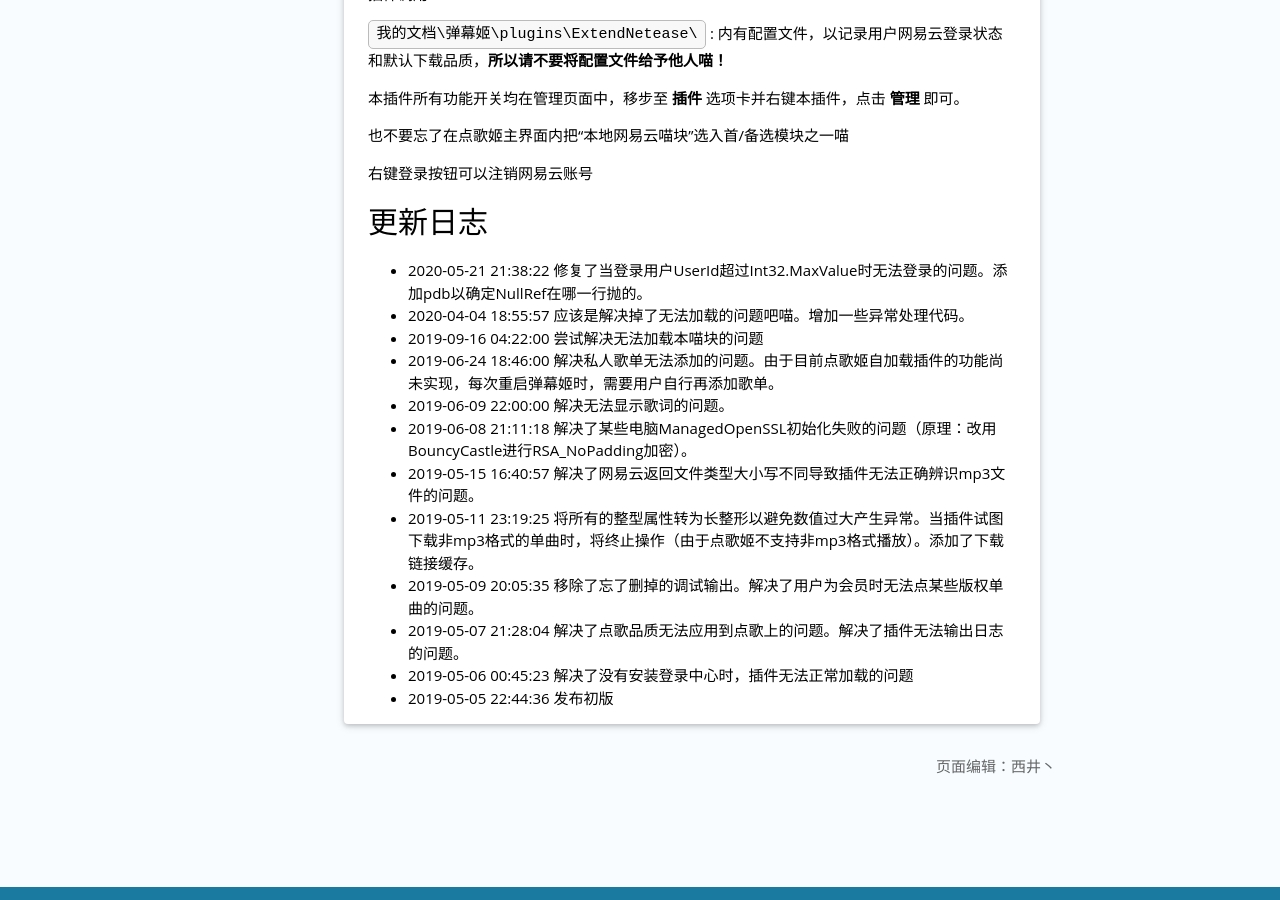
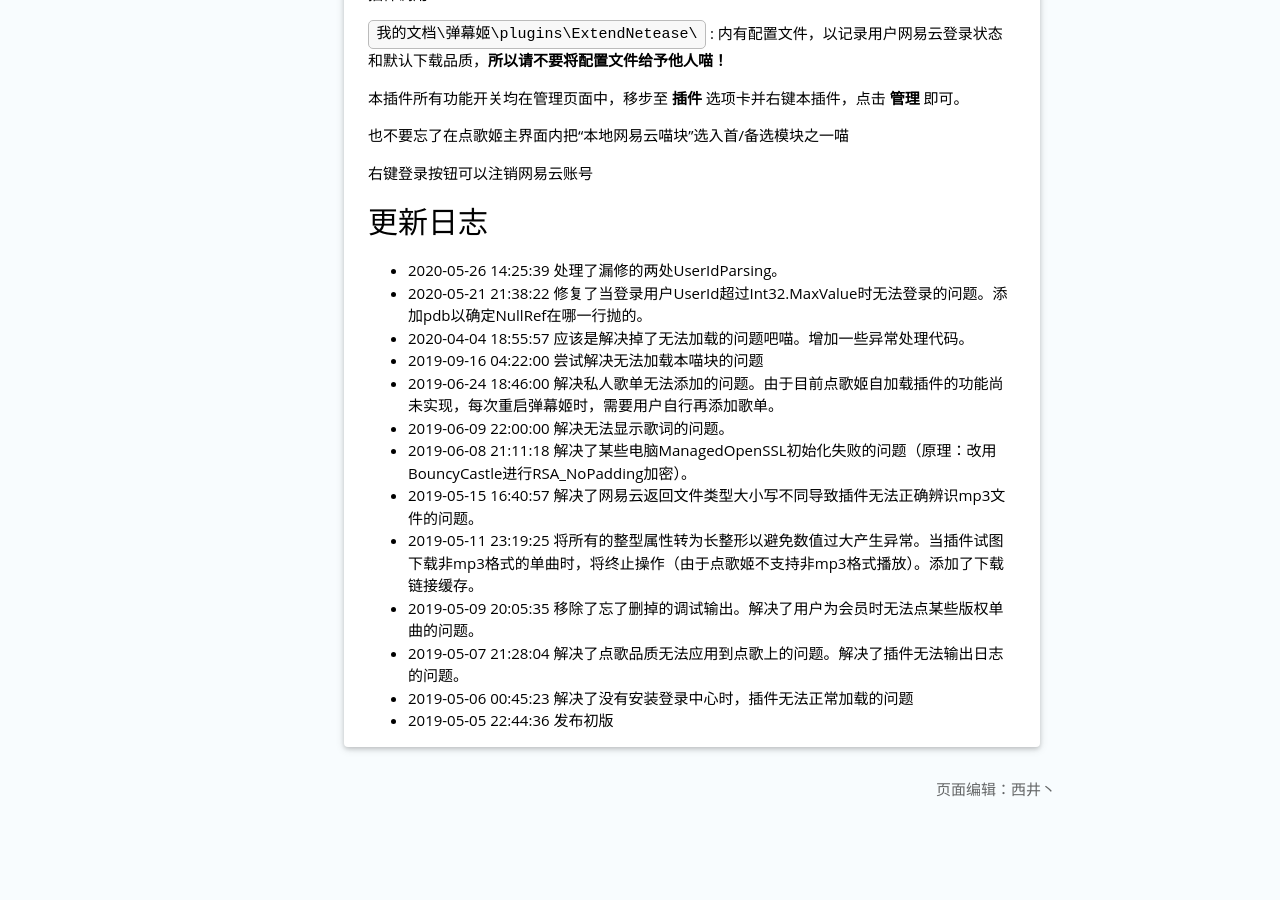
Before and after one commit to Bililive/www.danmuji.org, a Jekyll site: the page built from _plugin/ExtendNetease_DGJModule.md, in a window 1280 px wide and 900 px high, scrolled down 1593 px. Built offline with Jekyll 4.4.1, drawn with Linux system fonts in a browser that asks for light colours; some of the changed text lies outside the part shown.

Commit message:
更新本地网易云喵块至1.1.2
处理了漏修的两处UserIdParsing。

```diff
--- a/_plugin/ExtendNetease_DGJModule.md
+++ b/_plugin/ExtendNetease_DGJModule.md
@@ -5,10 +5,10 @@
 plugin_author: 西井丶
 plugin_name: 本地网易云喵块
 plugin_desc: 可以添加歌单和登录以享受高品质音乐喵
-plugin_version: 1.1.1
-plugin_update_datetime: 2020-05-21 21:38:22 +0800
+plugin_version: 1.1.2
+plugin_update_datetime: 2020-05-26 14:25:39 +0800
 plugin_update_desc: |-
-  修复了当登录用户UserId超过Int32.MaxValue时无法登录的问题。添加pdb以确定NullRef在哪一行抛的。
+  处理了漏修的两处UserIdParsing。
 plugin_dllink: /resource/ExtendNetease_DGJModule/ExtendNetease_DGJModule.zip
 plugin_contact: =02bj5Scx5CcpZHQkVGdjVGdvJHc4VGIwiY52uL5uKY6BCY6R+Y53+K6YKa6ueZ6Eq552uL5S+o5syp5
 plugin_dlnote: 只在弹幕姬官网提供下载,请勿转载
@@ -54,6 +54,7 @@
 
 更新日志
 ---
+- 2020-05-26 14:25:39 处理了漏修的两处UserIdParsing。
 - 2020-05-21 21:38:22 修复了当登录用户UserId超过Int32.MaxValue时无法登录的问题。添加pdb以确定NullRef在哪一行抛的。
 - 2020-04-04 18:55:57 应该是解决掉了无法加载的问题吧喵。增加一些异常处理代码。
 - 2019-09-16 04:22:00 尝试解决无法加载本喵块的问题
```
Also changed, not shown: 1 other file.
